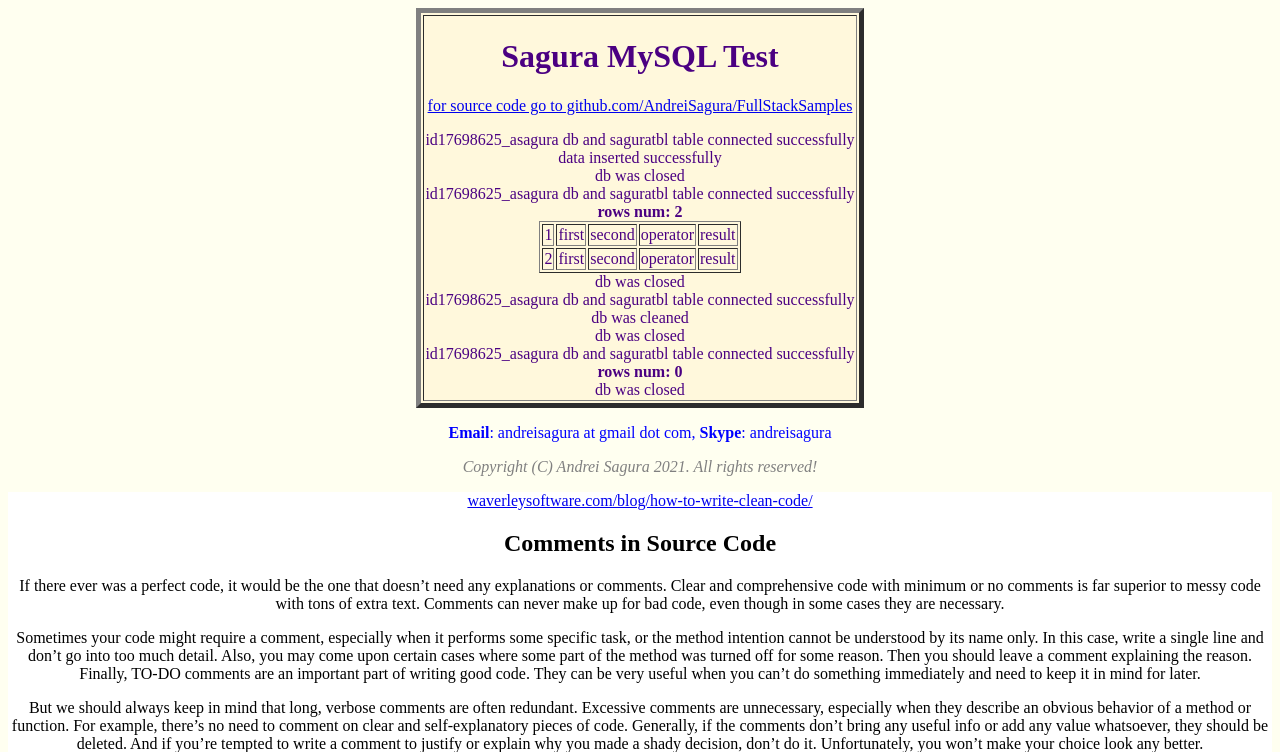
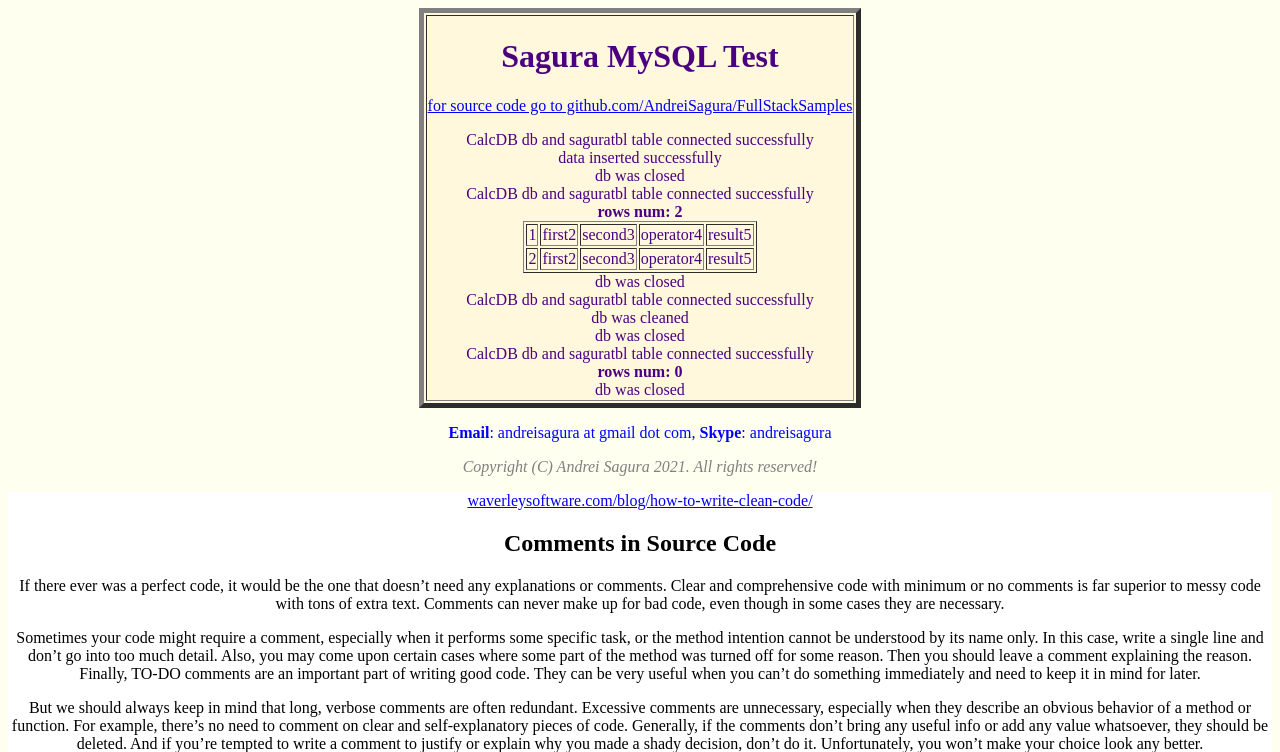
Before and after one commit to AndreiSagura/FullStackSamples, a PHP site: page /sagura-mysql.php in a window 1280 px wide. Shown: the top 752 px of the page. Run offline with PHP 8.4, Linux system fonts and the light colour scheme; data that the repository does not hold is empty.

Commit message:
Add files via upload

```diff
--- /dev/null
+++ b/dbconfig.php
@@ -0,0 +1,5 @@
+<?php
+  const username = 'CalcUser';
+  const passwd = 'Pass';
+  const calcDB = 'CalcDB';
+?>
--- a/sagura-mysql.php
+++ b/sagura-mysql.php
@@ -10,10 +10,8 @@
 
 <?php
 
+  include('dbconfig.php');
   const myhost = 'localhost';
-  const username = 'id17698625_saguratest';
-  const passwd = '1234567890Ab+';
-  const mydb = 'id17698625_asagura';
   const mytable = 'saguratbl';
 
   class mydb {
@@ -21,7 +19,7 @@
     public $conn;
 
     function connect() {
-      $this->conn = new mysqli(myhost, username, passwd, mydb);
+      $this->conn = new mysqli(myhost, username, passwd, calcDB);
       if ($this->conn->connect_error) die($this->conn->error);
     }
 
@@ -38,7 +36,7 @@
         `result` TEXT,
         created_at TIMESTAMP DEFAULT CURRENT_TIMESTAMP)";
       $this->query($sql);
-      echo mydb . " db and " . mytable . " table connected successfully<br>";
+      echo calcDB . " db and " . mytable . " table connected successfully<br>";
     }
 
     function insRow($first, $second, $operator, $result) {
@@ -78,10 +76,10 @@
     }
   }
 
-  $first = "first";
-  $second = "second";
-  $operator = "operator";
-  $result = "result";
+  $first = "first2";
+  $second = "second3";
+  $operator = "operator4";
+  $result = "result5";
 
   function insRow($db, $first, $second, $operator, $result) {
     $sql = "INSERT INTO `" . mytable . "` (`id`, `first`, `second`, `operator`, `result`) VALUES (NULL, '$first', '$second', '$operator', '$result')";
```
Also changed, not shown: sagura-calc.php (+3 -6 lines).
